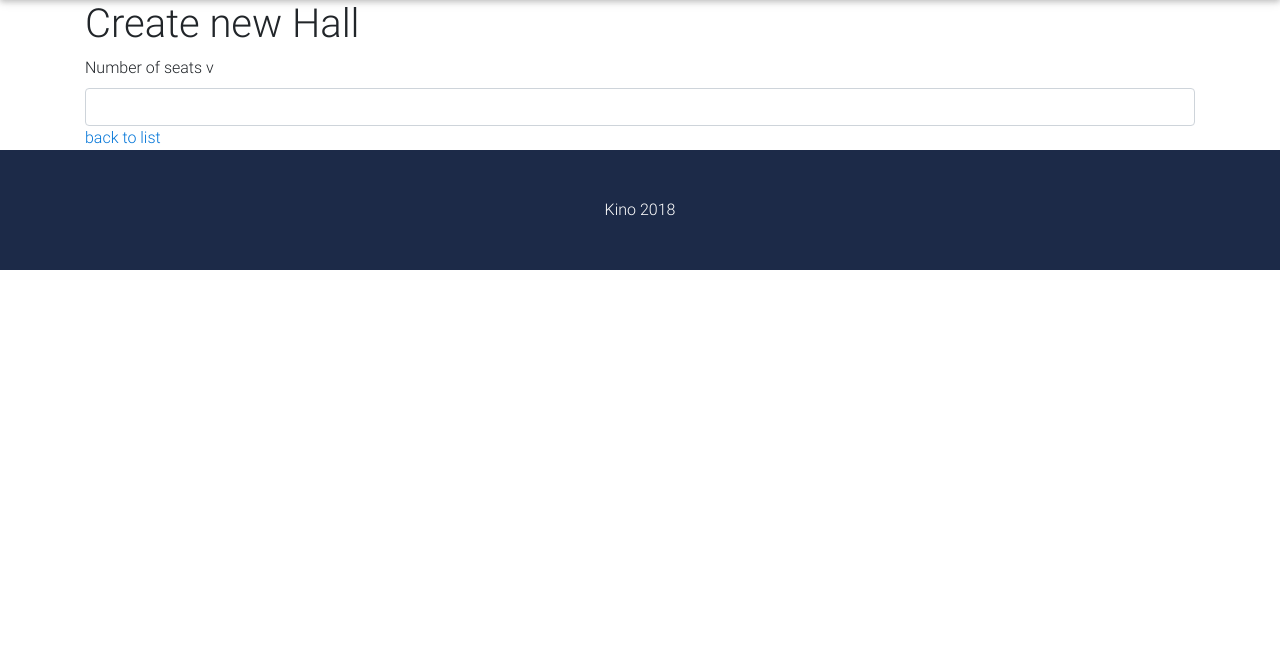
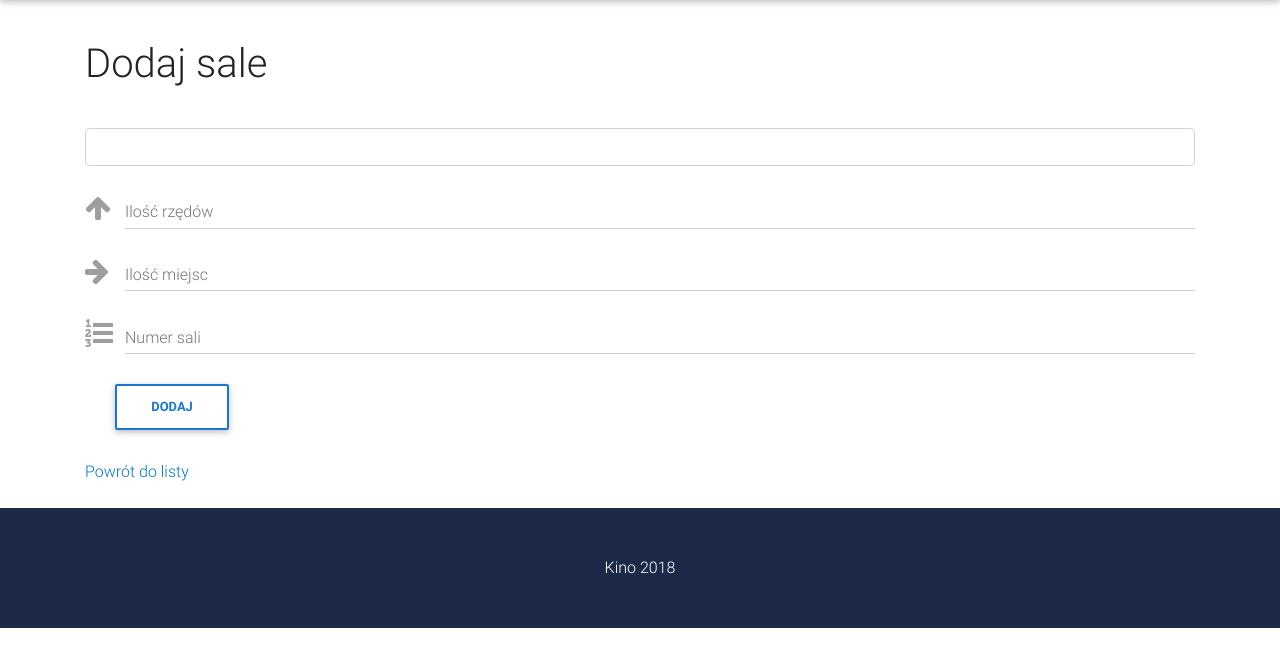
Before and after one commit to FilipRebizant/Cinema, a Symfony app: template templates/hall/new.html.twig in a window 1280 px wide. Shown: the part 56-723 px from the top of the page. Run offline with Twig, Linux system fonts and the light colour scheme; the template is opened without the code that fills it, so the values that code supplies are empty; form fields are guessed from the names that the template uses; some libraries are stand-ins or nearby versions.

Commit message:
added views for forms

```diff
--- a/assets/css/admin_area.scss
+++ b/assets/css/admin_area.scss
@@ -20,10 +20,10 @@
   .fa-edit{
     padding-top: 1px;
   }
-  span{
-    //display: flex;
-    //align-items: center;
-    //margin: 0 1em;
-    //justify-content: space-between;
+  &__list_link{
+    //color: #000000;
+    margin: 2em 0;
   }
+
+
 }
--- a/templates/hall/_form.html.twig
+++ b/templates/hall/_form.html.twig
@@ -1,10 +1,27 @@
-{#{% form_theme form _self %}#}
-{#{% use "bootstrap_4_horizontal_layout.html.twig" %}#}
+{{ form_errors(form) }}
+<form name="hall" method="post">
 
-{#{{ form_widget(form) }}#}
-    {{ form_errors(form.number_of_seats_v) }}
-    {{ form_label(form.number_of_seats_v) }}
-    {{ form_widget(form.number_of_seats_v) }}
+    {{ form_widget(form._token) }}
 
-    {#<button class="btn">{{ button_label|default('Zapisz') }}</button>#}
-{#{{ form_end(form) }}#}
+    <div class="md-form">
+        <i class="fa fa-arrow-up prefix grey-text"></i>
+        <input type="number"  class="form-control" name="hall[number_of_seats_v]" id="number_of_seats_v">
+        <label for="number_of_seats_v">Ilość rzędów</label>
+    </div>
+
+    <div class="md-form">
+        <i class="fa fa-arrow-right prefix grey-text"></i>
+        <input type="number" id="number_of_seats_h" class="form-control" name="hall[number_of_seats_h]">
+        <label for="number_of_seats_h">Ilość miejsc</label>
+    </div>
+
+    <div class="md-form">
+        <i class="fa fa-list-ol prefix grey-text"></i>
+        <input type="number" id="hall_number" class="form-control" name="hall[hall_number]">
+        <label for="hall_number">Numer sali</label>
+    </div>
+
+    <div class="m-4">
+        <button class="btn btn-outline-blue" type="submit">Dodaj</button>
+    </div>
+</form>
--- a/templates/hall/new.html.twig
+++ b/templates/hall/new.html.twig
@@ -3,9 +3,11 @@
 {% block title %}New Hall{% endblock %}
 
 {% block body %}
-    <h1>Create new Hall</h1>
+    <section class="admin_area">
+    <h1 class="admin_area__heading">Dodaj sale</h1>
 
     {{ include('hall/_form.html.twig') }}
 
-    <a href="{{ path('hall_index') }}">back to list</a>
+    <a class="admin_area__list_link" href="{{ path('hall_index') }}">Powrót do listy</a>
+    </section>
 {% endblock %}
--- a/templates/movie/_form.html.twig
+++ b/templates/movie/_form.html.twig
@@ -1,6 +1,7 @@
-
+{% form_theme form _self %}
+{% use "bootstrap_4_horizontal_layout.html.twig" %}
 
 {{ form_start(form) }}
     {{ form_widget(form) }}
-    <button class="btn">{{ button_label|default('Save') }}</button>
+    <button class="btn btn-outline-blue">{{ button_label|default('Dodaj') }}</button>
 {{ form_end(form) }}
--- a/templates/screening/_form.html.twig
+++ b/templates/screening/_form.html.twig
@@ -1,7 +1,7 @@
 {% form_theme form _self %}
 {% use "bootstrap_4_horizontal_layout.html.twig" %}
-{#{% use 'bootstrap_4_layout.html.twig' %}#}
+
 {{ form_start(form) }}
     {{ form_widget(form) }}
-    <button class="btn">{{ button_label|default('Save') }}</button>
+    <button class="btn btn-outline-blue">{{ button_label|default('Zapisz') }}</button>
 {{ form_end(form) }}
```
Also changed, not shown: templates/admin/index.html.twig (+5 -18 lines), templates/admin/users.html.twig (+13 -12 lines), templates/home/index.html.twig (+13 -13 lines), templates/movie/new.html.twig (+6 -4 lines), templates/screening/new.html.twig (+6 -4 lines), public/build/css/app.css, public/build/js/app.js, public/build/js/seats.js, src/Controller/HomeController.php (line endings or trailing spaces).
